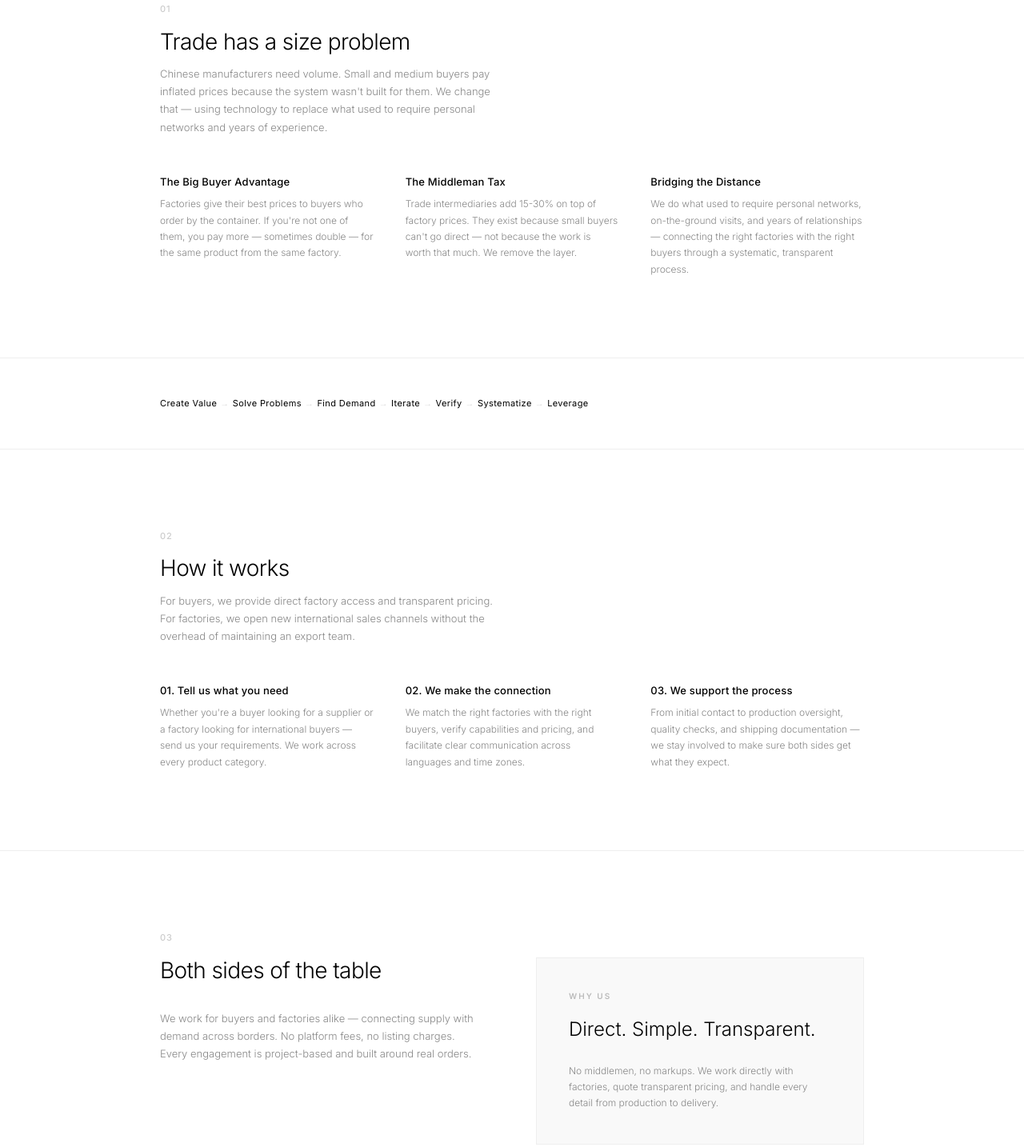
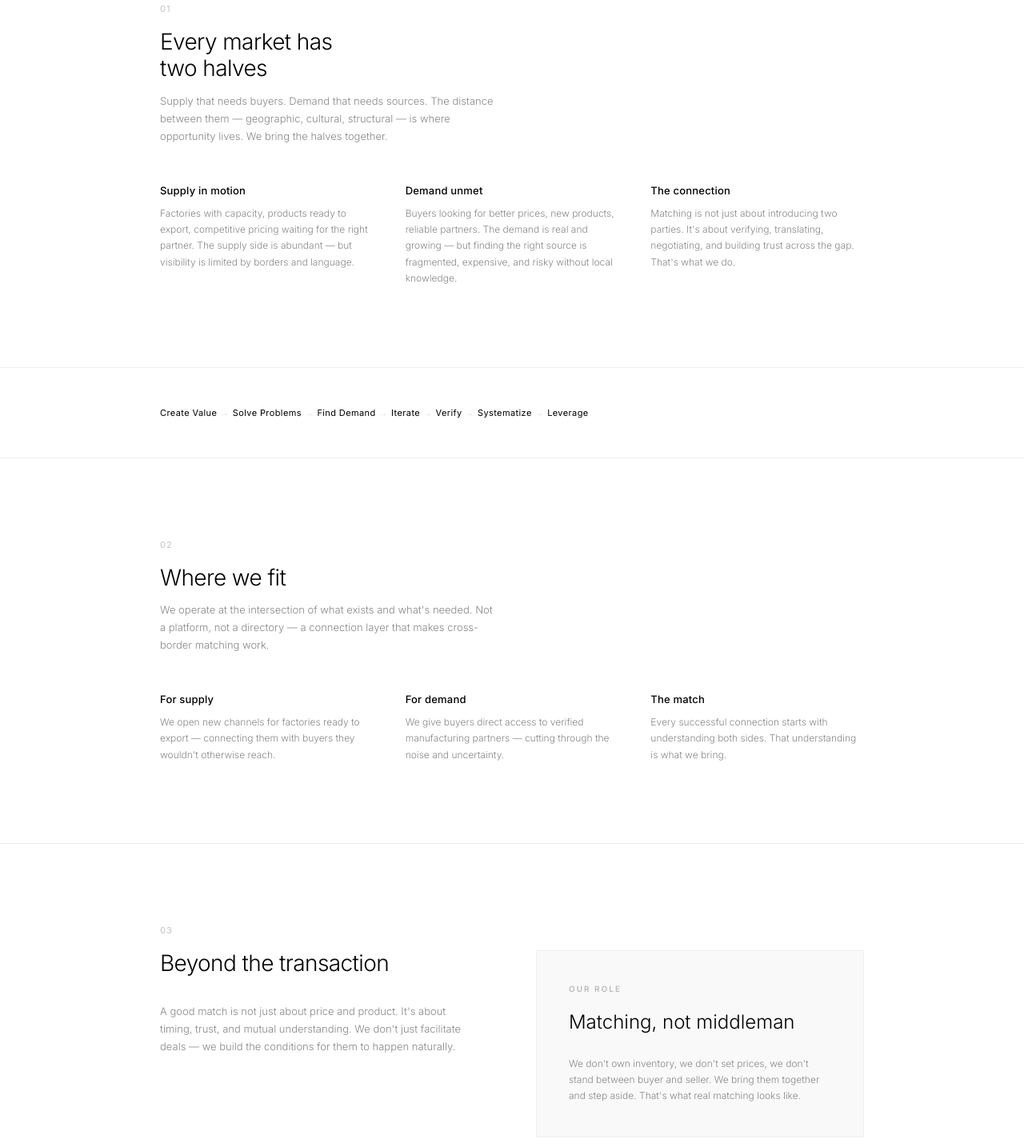
Before and after one commit to nichenexusglobal-blip/nichenexusglobal, a plain HTML site: page index.html in a window 1280 px wide. Shown: the part 577-2011 px from the top of the page at 80% size. Drawn offline with Linux system fonts and the light colour scheme.

Commit message:
site: conceptual - matching as core ability

```diff
--- a/index.html
+++ b/index.html
@@ -206,12 +206,12 @@
     <div class="wrap">
       <div class="hero-grid">
         <div>
-          <h1>Factory prices for<br>buyers of every size</h1>
+          <h1>Connecting the right<br>supply with the right demand</h1>
         </div>
         <div class="hero-right">
           <div class="mark"></div>
-          <p>Big factories work with big buyers. Everyone else pays a middleman. We bridge the gap — connecting buyers directly with verified Chinese manufacturers at factory prices. No minimums, no markups, no runaround.</p>
-          <a href="#about" class="btn">How it works</a>
+          <p>Markets are made of mismatches — surplus here, unmet demand there. The companies that grow are the ones that connect the two. We exist to make those connections happen, across borders and across industries.</p>
+          <a href="#about" class="btn">Read more</a>
         </div>
       </div>
     </div>
@@ -221,20 +221,20 @@
   <section id="about">
     <div class="wrap">
       <div class="num">01</div>
-      <h2>Trade has a size problem</h2>
-      <p class="desc">Chinese manufacturers need volume. Small and medium buyers pay inflated prices because the system wasn't built for them. We change that — using technology to replace what used to require personal networks and years of experience.</p>
+      <h2>Every market has<br>two halves</h2>
+      <p class="desc">Supply that needs buyers. Demand that needs sources. The distance between them — geographic, cultural, structural — is where opportunity lives. We bring the halves together.</p>
       <div class="grid3">
         <div class="item">
-          <h3>The Big Buyer Advantage</h3>
-          <p>Factories give their best prices to buyers who order by the container. If you're not one of them, you pay more — sometimes double — for the same product from the same factory.</p>
+          <h3>Supply in motion</h3>
+          <p>Factories with capacity, products ready to export, competitive pricing waiting for the right partner. The supply side is abundant — but visibility is limited by borders and language.</p>
         </div>
         <div class="item">
-          <h3>The Middleman Tax</h3>
-          <p>Trade intermediaries add 15-30% on top of factory prices. They exist because small buyers can't go direct — not because the work is worth that much. We remove the layer.</p>
+          <h3>Demand unmet</h3>
+          <p>Buyers looking for better prices, new products, reliable partners. The demand is real and growing — but finding the right source is fragmented, expensive, and risky without local knowledge.</p>
         </div>
         <div class="item">
-          <h3>Bridging the Distance</h3>
-          <p>We do what used to require personal networks, on-the-ground visits, and years of relationships — connecting the right factories with the right buyers through a systematic, transparent process.</p>
+          <h3>The connection</h3>
+          <p>Matching is not just about introducing two parties. It's about verifying, translating, negotiating, and building trust across the gap. That's what we do.</p>
         </div>
       </div>
     </div>
@@ -259,20 +259,20 @@
   <section id="how">
     <div class="wrap">
       <div class="num">02</div>
-      <h2>How it works</h2>
-      <p class="desc">For buyers, we provide direct factory access and transparent pricing. For factories, we open new international sales channels without the overhead of maintaining an export team.</p>
+      <h2>Where we fit</h2>
+      <p class="desc">We operate at the intersection of what exists and what's needed. Not a platform, not a directory — a connection layer that makes cross-border matching work.</p>
       <div class="grid3">
         <div class="item">
-          <h3>01. Tell us what you need</h3>
-          <p>Whether you're a buyer looking for a supplier or a factory looking for international buyers — send us your requirements. We work across every product category.</p>
+          <h3>For supply</h3>
+          <p>We open new channels for factories ready to export — connecting them with buyers they wouldn't otherwise reach.</p>
         </div>
         <div class="item">
-          <h3>02. We make the connection</h3>
-          <p>We match the right factories with the right buyers, verify capabilities and pricing, and facilitate clear communication across languages and time zones.</p>
+          <h3>For demand</h3>
+          <p>We give buyers direct access to verified manufacturing partners — cutting through the noise and uncertainty.</p>
         </div>
         <div class="item">
-          <h3>03. We support the process</h3>
-          <p>From initial contact to production oversight, quality checks, and shipping documentation — we stay involved to make sure both sides get what they expect.</p>
+          <h3>The match</h3>
+          <p>Every successful connection starts with understanding both sides. That understanding is what we bring.</p>
         </div>
       </div>
     </div>
@@ -284,14 +284,14 @@
       <div class="num">03</div>
       <div class="two-col">
         <div class="left">
-          <h2 style="margin-bottom: 32px;">Both sides of the table</h2>
-          <p style="font-size: 13px; color: #888; line-height: 1.7; max-width: 400px;">We work for buyers and factories alike — connecting supply with demand across borders. No platform fees, no listing charges. Every engagement is project-based and built around real orders.</p>
+          <h2 style="margin-bottom: 32px;">Beyond the transaction</h2>
+          <p style="font-size: 13px; color: #888; line-height: 1.7; max-width: 400px;">A good match is not just about price and product. It's about timing, trust, and mutual understanding. We don't just facilitate deals — we build the conditions for them to happen naturally.</p>
         </div>
         <div class="right">
           <div class="card">
-            <div class="slug">Why us</div>
-            <div class="big">Direct. Simple. Transparent.</div>
-            <p style="font-size: 12px; color: #888; line-height: 1.7;">No middlemen, no markups. We work directly with factories, quote transparent pricing, and handle every detail from production to delivery.</p>
+            <div class="slug">Our role</div>
+            <div class="big">Matching, not middleman</div>
+            <p style="font-size: 12px; color: #888; line-height: 1.7;">We don't own inventory, we don't set prices, we don't stand between buyer and seller. We bring them together and step aside. That's what real matching looks like.</p>
           </div>
         </div>
       </div>
```
